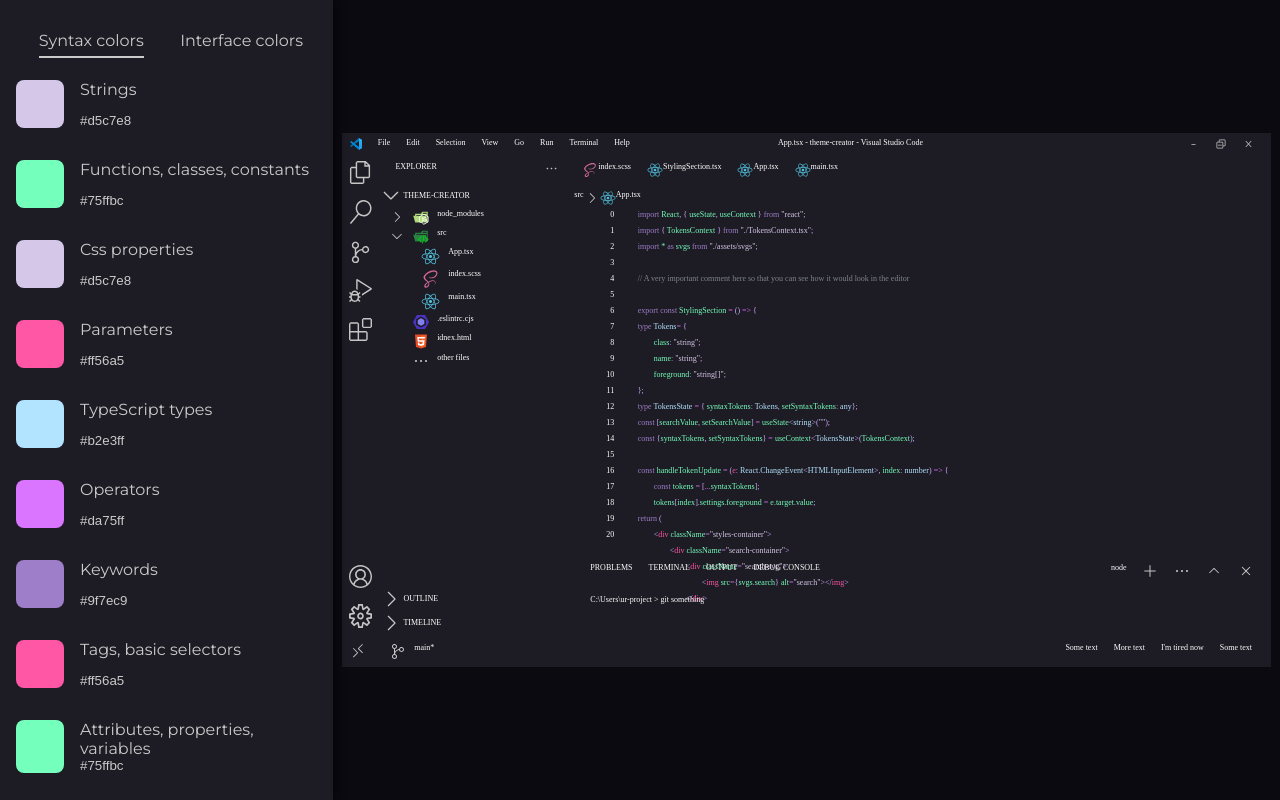
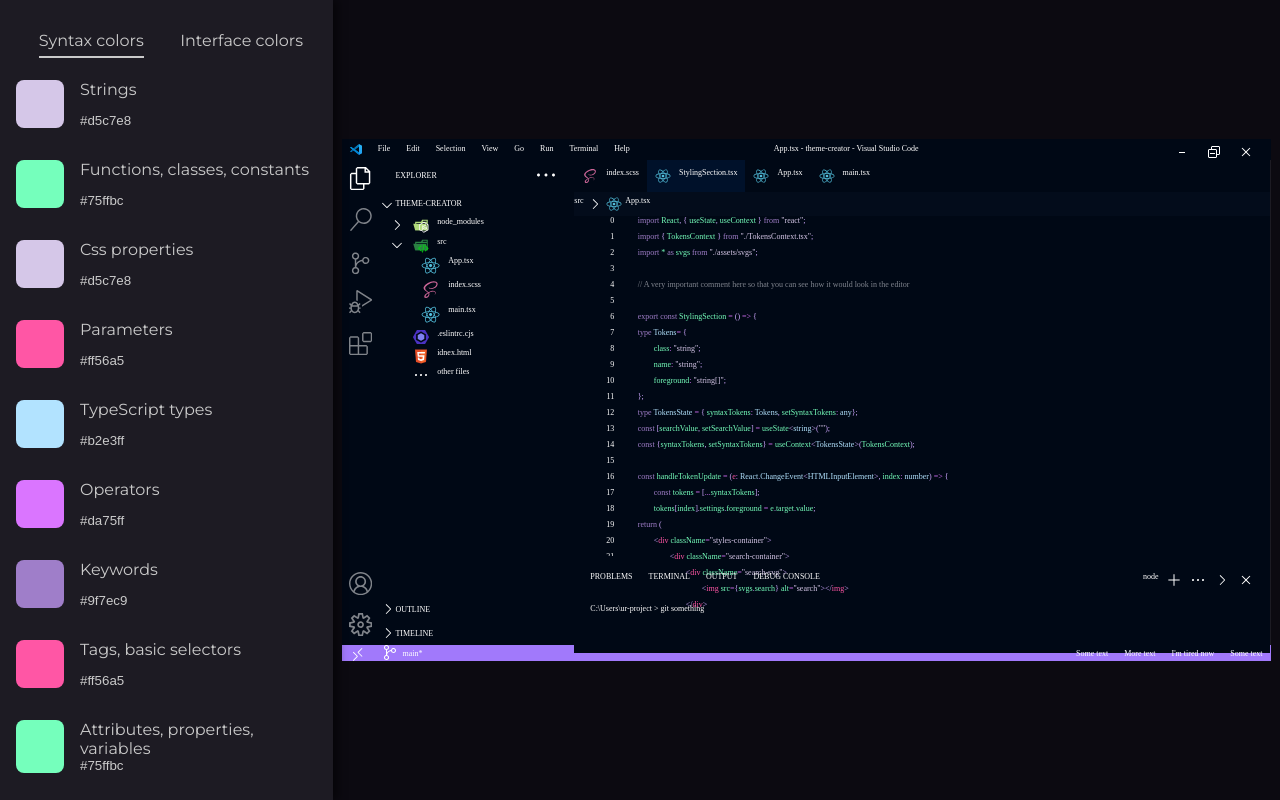
Before and after one commit to Vitalii-Harkavenko/theme-screator, a React (Vite) app: page / in a window 1280 px wide. Built offline with nearby package versions, Linux system fonts and the light colour scheme; a web font is replaced by a local one.

Commit message:
binding interface tokens with the canvas

```diff
--- a/package.json
+++ b/package.json
@@ -11,7 +11,8 @@
   },
   "dependencies": {
     "react": "^18.2.0",
-    "react-dom": "^18.2.0"
+    "react-dom": "^18.2.0",
+    "react-svg": "^16.1.11"
   },
   "devDependencies": {
     "@types/react": "^18.0.28",
--- a/src/Canvas.tsx
+++ b/src/Canvas.tsx
@@ -1,5 +1,6 @@
 import { TokensContext } from "./TokensContext";
 import { useContext } from "react";
+import { Svgs } from "./Svgs"
 import * as svgs from "./assets/svgs";
 import { Keywords, Operators, Fns_classes_consts, Strings, Parameters, Atts_props_vars, Ts_types, Tags } from "./SyntaxBoilerplates";
 
@@ -14,7 +15,7 @@ export const Canvas = () => {
 
 	return (
 		<div className="canvas" style={interfaceFgColors.text}>
-            <div className="menu-bar">
+            <div className="menu-bar" style={interfaceColors.titleBarBg}>
                 <div className="menus">
                     <img src={svgs.vscode}></img>
                     <p>File</p>
@@ -28,110 +29,112 @@ export const Canvas = () => {
                 </div>
                 <p className="menu-middle">App.tsx - theme-creator - Visual Studio Code</p>
                 <div className="window-modes">
-                    <img src={svgs.dash}></img>
-                    <img src={svgs.collapse}></img>
-                    <img src={svgs.close}></img>
+                    <Svgs svg={svgs.dash} _class={"svg-active"}/>
+                    <Svgs svg={svgs.collapse} _class={"svg-active"}/>
+                    <Svgs svg={svgs.close} _class={"svg-active"}/>
                 </div>
             </div>
             <div className="main-section">
                 <div className="sidebar-container">
-                    <div className="activity-bar">
-                        <img src={svgs.files}></img>
-                        <img src={svgs.search}></img>
-                        <img src={svgs.branch} style={{rotate : "180deg", transform : "scaleX(-1)"}}></img>
-                        <img src={svgs.debug}></img>
-                        <img src={svgs.extensions}></img>
+                    <div className="activity-bar" style={interfaceColors.activityBarBg}>
+                        <Svgs svg={svgs.files} _class={"svg-active"}/>
+                        <Svgs svg={svgs.search} _class={"svg"}/>
+                        <div style={{rotate : "180deg", transform : "scaleX(-1)"}}>
+                            <Svgs svg={svgs.branch} _class={"svg"}/>
+                        </div>
+                        <Svgs svg={svgs.debug} _class={"svg"}/>
+                        <Svgs svg={svgs.extensions} _class={"svg"}/>
                         <div className="activity-other">
-                            <img src={svgs.account}></img>
-                            <img src={svgs.settings}></img>
+                            <Svgs svg={svgs.account} _class={"svg"}/>
+                            <Svgs svg={svgs.settings} _class={"svg"}/>
                         </div>
                     </div>
-                    <div className="sidebar">
+                    <div className="sidebar" style={interfaceColors.sideBarBg}>
                         <div className="explorer">
                             <p>EXPLORER</p>
-                            <img src={svgs.more}></img>
+                            <Svgs svg={svgs.more} _class={"svg-active"}/>
                         </div>
                         <div className="sidebar-tab">
-                            <img className="down" src={svgs.arrow}></img>
+                            <Svgs svg={svgs.arrow} _class={"svg-active down"}/>
                             <p>THEME-CREATOR</p>
                         </div>
                         <div className="project">
                             <div className="files-wrapper">
-                                <img className="right" src={svgs.arrow}></img>
-                                <img src={svgs.node}></img>
+                                <Svgs svg={svgs.arrow} _class={"svg-active right"}/>
+                                <Svgs svg={svgs.node}/>
                                 <p>node_modules</p>
                             </div>
                             <div className="files-wrapper">
-                                <img className="down" src={svgs.arrow}></img>
-                                <img src={svgs.src}></img>
+                                <Svgs svg={svgs.arrow} _class={"svg-active down"}/>
+                                <Svgs svg={svgs.src}/>
                                 <p>src</p>
                             </div>
                             <div className="down-root">
-                                <img src={svgs.react}></img>
+                                <Svgs svg={svgs.react}/>
                                 <p>App.tsx</p>
-                                <img src={svgs.scss}></img>
+                                <Svgs svg={svgs.scss}/>
                                 <p>index.scss</p>
-                                <img src={svgs.react}></img>
+                                <Svgs svg={svgs.react}/>
                                 <p>main.tsx</p>
                             </div>
                             <div className="files-wrapper">
                                 <div className="space"></div>
-                                <img src={svgs.eslint}></img>
+                                <Svgs svg={svgs.eslint}/>
                                 <p>.eslintrc.cjs</p>
                             </div>
                             <div className="files-wrapper">
                                 <div className="space"></div>
-                                <img src={svgs.html}></img>
+                                <Svgs svg={svgs.html}/>
                                 <p>idnex.html</p>
                             </div>
                             <div className="files-wrapper">
                                 <div className="space"></div>
-                                <img src={svgs.more}></img>
+                                <Svgs svg={svgs.more} _class={"svg-active"}/>
                                 <p>other files</p>
                             </div>
                         </div>
                         <div className="sidebar-bottom">
                             <div className="sidebar-tab">
-                                <img className="right" src={svgs.arrow}></img>
+                                <Svgs svg={svgs.arrow} _class={"svg-active right"}/>
                                 <p>OUTLINE</p>
                             </div>
                             <div className="sidebar-tab">
-                                <img className="right" src={svgs.arrow}></img>
+                                <Svgs svg={svgs.arrow} _class={"svg-active right"}/>
                                 <p>TIMELINE</p>
                             </div>
                         </div>
                     </div>
                 </div>
                 <div className="editor-container">
-                    <div className="tabs">
+                    <div className="tabs" style={interfaceColors.titleBarBg}>
                         <div className="tab">
-                            <img src={svgs.scss}></img>
+                            <Svgs svg={svgs.scss}/>
                             <p>index.scss</p>
                         </div>
-                        <div className="tab">
-                            <img src={svgs.react}></img>
+                        <div className="tab" style={interfaceColors.tabActiveBg}>
+                            <Svgs svg={svgs.react}/>
                             <p>StylingSection.tsx</p>
                         </div>
                         <div className="tab">
-                            <img src={svgs.react}></img>
+                            <Svgs svg={svgs.react}/>
                             <p>App.tsx</p>
                         </div>
                         <div className="tab">
-                            <img src={svgs.react}></img>
+                            <Svgs svg={svgs.react}/>
                             <p>main.tsx</p>
                         </div>
                     </div>
-                    <div className="directive">
+                    <div className="directive" style={interfaceColors.breadcrumbBg}>
                         <p>src</p>
-                        <img className="right" src={svgs.arrow}></img>
-                        <img src={svgs.react}></img>
+                        <Svgs svg={svgs.arrow} _class={"svg-active right"}/>
+                        <Svgs svg={svgs.react}/>
                         <p>App.tsx</p>
                     </div>
                     <div className="editor-area">
-                        <div className="gutter">
+                        <div className="gutter" style={interfaceColors.gutterBg}>
                             { gutterNumbers.map(i => <p>{i}</p>) }
                         </div>
-                        <div className="editor">
+                        <div className="editor" style={interfaceColors.editorBg}>
                             <p style={syntaxColors.punctuation}><Keywords word="import"/> <Fns_classes_consts word="React"/>, &#123; <Fns_classes_consts word="useState"/>, <Fns_classes_consts word="useContext"/> &#125; <Keywords word="from"/> <Strings word="react"/>;</p>
                             <p style={syntaxColors.punctuation}><Keywords word="import"/> &#123; <Fns_classes_consts word="TokensContext"/> &#125; <Keywords word="from"/> <Strings word="./TokensContext.tsx"/>;</p>
                             <p style={syntaxColors.punctuation}><Keywords word="import"/> <Fns_classes_consts word="*"/> <Keywords word="as"/> <Fns_classes_consts word="svgs"/> <Keywords word="from"/> <Strings word="./assets/svgs"/>;</p>
@@ -171,28 +174,32 @@ export const Canvas = () => {
                             </div>
                         </div>
                     </div>
-                    <div className="terminal">
+                    <div className="terminal" style={interfaceColors.panelBg}>
                         <div className="terminal-tabs">
                             <p>PROBLEMS</p>
                             <p>TERMINAL</p>
                             <p>OUTPUT</p>
                             <p>DEBUG CONSOLE</p>
                             <div className="terminal-menus">
-                                <div className="terminal-search">node</div>
-                                <img src={svgs.close} style={{rotate : "45deg"}}></img>
-                                <img src={svgs.more}></img>
-                                <img src={svgs.arrow}></img>
-                                <img src={svgs.close}></img>
+                                <p className="terminal-search">node</p>
+                                <div style={{rotate : "45deg"}}>
+                                    <Svgs svg={svgs.close} _class={"svg-active"}/>
+                                </div>
+                                <Svgs svg={svgs.more} _class={"svg-active"}/>
+                                <Svgs svg={svgs.arrow} _class={"svg-active right"}/>
+                                <Svgs svg={svgs.close} _class={"svg-active"}/>
                             </div>
                         </div>
                         <p>C:\Users\ur-project &gt; <span>git</span> <span>something</span></p>
                     </div>
                 </div>
             </div>
-            <div className="status-bar-wrapper">
-                <img src={svgs.remote}></img>
+            <div className="status-bar-wrapper" style={interfaceColors.statusBarBg}>
+                <Svgs svg={svgs.remote} _class={"svg-active remote"}/>
                 <div className="status-bar">
-                    <img src={svgs.branch} style={{rotate : "180deg", transform : "scaleX(-1)"}}></img>
+                    <div className="oneRem" style={{rotate : "180deg", transform : "scaleX(-1)"}}>
+                        <Svgs svg={svgs.branch} _class={"svg-active"}/>
+                    </div>
                     <p>main*</p>
                     <div className="status-right">
                         <p>Some text</p>
--- /dev/null
+++ b/src/Svgs.tsx
@@ -0,0 +1,8 @@
+import { ReactSVG } from 'react-svg';
+
+export const Svgs: React.FC<{svg: string, _class?: string}> = ({svg, _class}) => {
+
+  return (
+	<ReactSVG src={svg} className={_class}/>
+  )
+}
--- a/src/assets/tokens.json
+++ b/src/assets/tokens.json
@@ -31,6 +31,17 @@
 			"scope": "activityBar.background",
 			"settings":{
 				"background": "#000815"
+			}
+		},
+		{
+			"class": "statusBarBg",
+			"name": "Status bar background",
+			"scope": [
+				"statusBar.background",
+				"statusBarItem.remoteBackground"
+			],
+			"settings":{
+				"background": "#a179fb"
 			}
 		},
 		{
@@ -167,8 +178,6 @@
 				"sideBar.foreground",
 				"sideBarSectionHeader.foreground",
 				"sideBarTitle.foreground",
-				"statusBar.background",
-				"statusBarItem.remoteBackground",
 				"statusBar.foreground",
 				"statusBarItem.remoteForeground",
 				"tab.activeForeground",
--- a/src/index.scss
+++ b/src/index.scss
@@ -189,17 +189,17 @@ html, body, #root {
 			}
 
 			.window-modes {
-				width: fit-content;
-				gap: 1rem;
+				display: grid;
+				grid-template-columns: 1rem 1rem 1rem;
+				grid-gap: 1rem;
 				height: 100%;
-				display: flex;
 				margin-right: 1rem;
 				margin-left: auto;
 			}
 		}
 
 		.main-section {
-			height: 92%;
+			height: 93%;
 			width: 100%;
 			display: flex;
 
@@ -234,18 +234,26 @@ html, body, #root {
 					position: relative;
 
 					.explorer {
-						height: 6%;
+						height: 2rem;
 						width: 100%;
-						padding: 4% 1rem 4% 1rem;
 						display: flex;
 						justify-content: space-between;
+						align-items: center;
+						padding-left: 1rem;
+						padding-right: 1rem;
+
+						> * {
+							width: 1.5rem;
+						}
 					}
 
 					.sidebar-tab {
 						height: 1.5rem;
 						width: 100%;
 						display: flex;
+						align-items: center;
 
+						div { width: 1rem }
 						p {
 							margin-top: auto;
 							margin-bottom: auto;
@@ -263,6 +271,7 @@ html, body, #root {
 							padding-bottom: 0.1rem;
 							display: flex;
 							gap: 0.5rem;
+							div { width: 1rem };
 						}
 
 						.down-root {
@@ -298,7 +307,12 @@ html, body, #root {
 					.tab {
 						display: flex;
 						height: 2rem;
+						gap: 0.5rem;
 						padding: 0.5rem;
+
+						div {
+							width: 1rem;
+						}
 					}
 				}
 				.directive {
@@ -306,6 +320,8 @@ html, body, #root {
 					height: 1.5rem;
 					padding-top: 0.25rem;
 					padding-bottom: 0.25rem;
+					gap: 0.2rem;
+					div { width: 1rem };
 				}
 				.editor-area {
 					display: flex;
@@ -351,7 +367,8 @@ html, body, #root {
 						.terminal-menus {
 							display: flex;
 							margin-left: auto;
-							gap: 1rem;
+							gap: 0.5rem;
+							div { width: 1rem };
 						}
 					}
 				}
@@ -359,23 +376,31 @@ html, body, #root {
 		}
 
 		.status-bar-wrapper {
-			height: 2rem;
-			padding-top: 0.5rem;
-			padding-bottom: 0.5rem;
+			height: 3%;
 			width: 100%;
 			display: flex;
 
-			img {
+			.remote {
 				padding-right: 0.5rem;
 				padding-left: 0.5rem;
+				padding-top: 0.1rem;
+				height: 100%;
+				width: 2rem;
 			}
 
 			.status-bar {
 				display: flex;
+				align-items: center;
+				gap: 0.3rem;
+				height: 100%;
 				width: 100%;
 				padding-left: 0.5rem;
-				height: 100%;
-				padding-right: 2%;
+				padding-right: 0.5rem;
+
+				.oneRem {
+					width: 1rem;
+					margin-bottom: 0.3rem;
+				}
 
 				.status-right {
 					display: flex;
@@ -411,3 +436,13 @@ html, body, #root {
 .operators {
 	color: var(--operators);
 }
+:root {
+	--text-active: white;
+	--text-inactive: white;
+}
+.svg path, .svg rect {
+	fill: var(--text-inactive);
+}
+.svg-active path, .svg-active rect {
+	fill: var(--text-active);
+}
```
Also changed, not shown: src/StylingSection.tsx (+8 -3 lines), src/assets/svgs/dash.svg, 1 other file (tests, documents, lock files or other folders).
